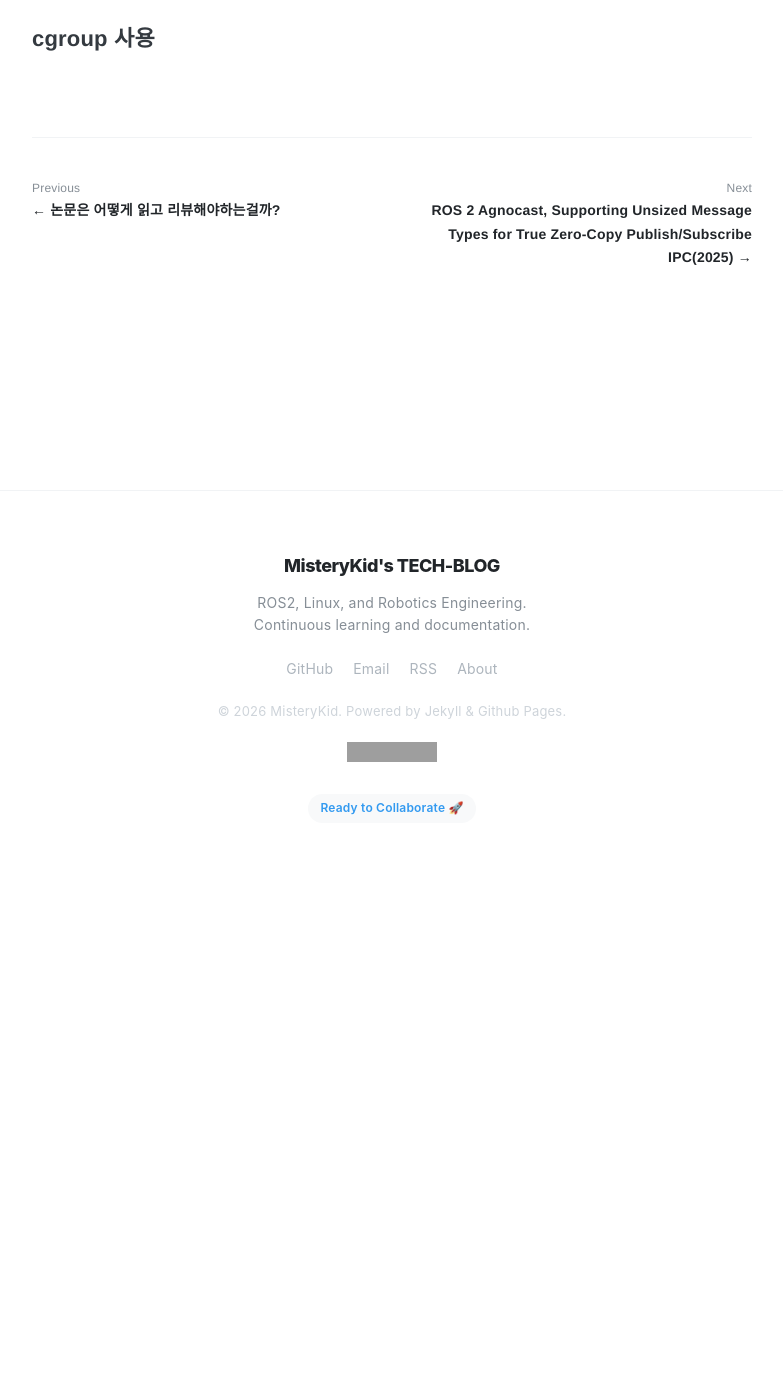
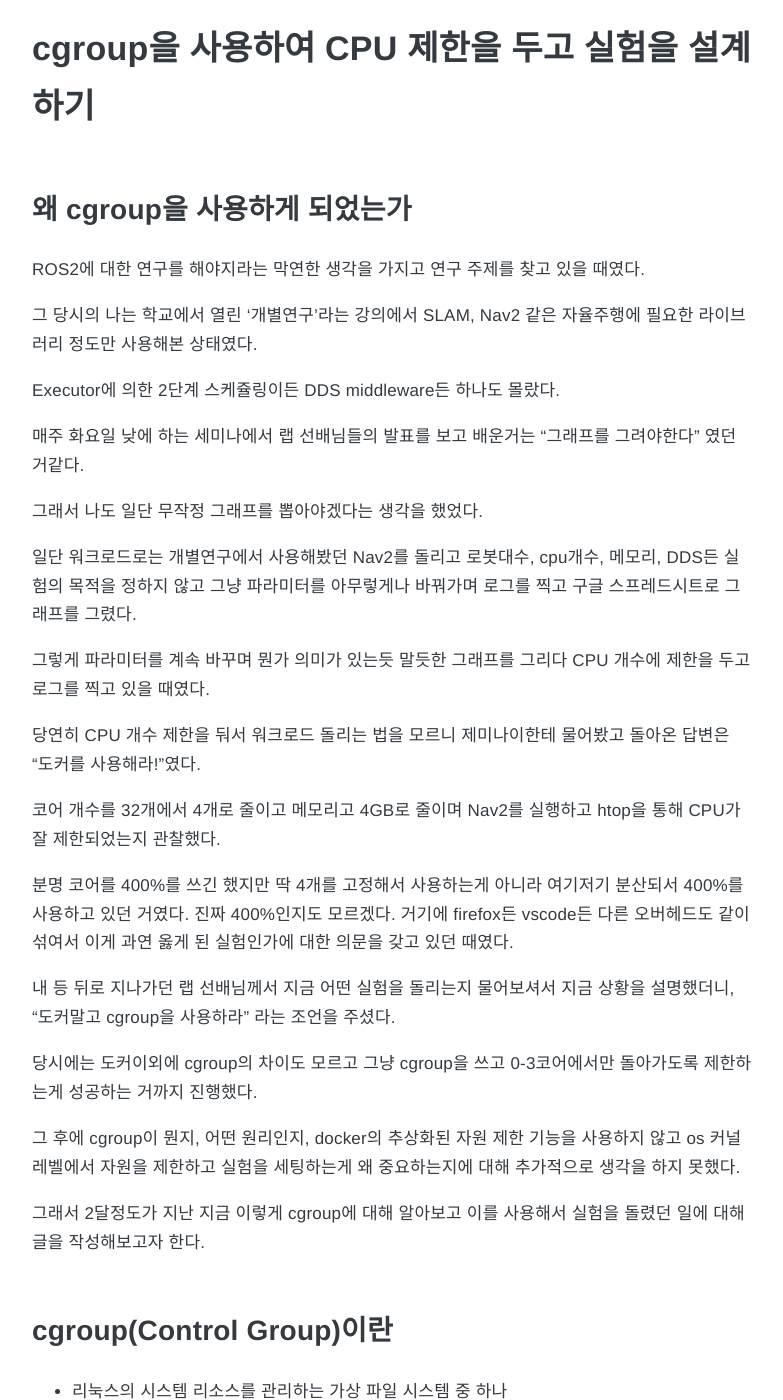
Before and after one commit to MisteryKid/MisteryKid.github.io, a Jekyll site: the page built from _posts/Study/2026-01-27-cgroup.md, in a window 1280 px wide and 1400 px high, scrolled down 276 px. Shown: the whole window, without its empty margins (248-1031 px from the left). Built offline with Jekyll 4.4.1, drawn with Linux system fonts in a browser that asks for light colours; before the commit the page ends 1159 px from its top, so only the background shows below that; some of the changed text lies outside the part shown; grey boxes are pictures that could not be loaded.

Commit message:
add cgroupt study background

```diff
--- a/_posts/Study/2026-01-27-cgroup.md
+++ b/_posts/Study/2026-01-27-cgroup.md
@@ -6,5 +6,41 @@ category: Study
 layout: post
 ---
 
+# cgroup을 사용하여 CPU 제한을 두고 실험을 설계하기
 
-### cgroup 사용
+## 왜 cgroup을 사용하게 되었는가
+
+ROS2에 대한 연구를 해야지라는 막연한 생각을 가지고 연구 주제를 찾고 있을 때였다.
+
+그 당시의 나는 학교에서 열린 '개별연구'라는 강의에서 SLAM, Nav2 같은 자율주행에 필요한 라이브러리 정도만 사용해본 상태였다.
+
+Executor에 의한 2단계 스케쥴링이든 DDS middleware든 하나도 몰랐다.
+
+매주 화요일 낮에 하는 세미나에서 랩 선배님들의 발표를 보고 배운거는 "그래프를 그려야한다" 였던거같다.
+
+그래서 나도 일단 무작정 그래프를 뽑아야겠다는 생각을 했었다.
+
+일단 워크로드로는 개별연구에서 사용해봤던 Nav2를 돌리고 로봇대수, cpu개수, 메모리, DDS든 실험의 목적을 정하지 않고 그냥 파라미터를 아무렇게나 바꿔가며 로그를 찍고 구글 스프레드시트로 그래프를 그렸다.
+
+그렇게 파라미터를 계속 바꾸며 뭔가 의미가 있는듯 말듯한 그래프를 그리다 CPU 개수에 제한을 두고 로그를 찍고 있을 때였다.
+
+당연히 CPU 개수 제한을 둬서 워크로드 돌리는 법을 모르니 제미나이한테 물어봤고 돌아온 답변은 "도커를 사용해라!"였다.
+
+코어 개수를 32개에서 4개로 줄이고 메모리고 4GB로 줄이며 Nav2를 실행하고 htop을 통해 CPU가 잘 제한되었는지 관찰했다.
+
+분명 코어를 400%를 쓰긴 했지만 딱 4개를 고정해서 사용하는게 아니라 여기저기 분산되서 400%를 사용하고 있던 거였다. 진짜 400%인지도 모르겠다. 거기에 firefox든 vscode든 다른 오버헤드도 같이 섞여서 이게 과연 옳게 된 실험인가에 대한 의문을 갖고 있던 때였다.
+
+내 등 뒤로 지나가던 랩 선배님께서 지금 어떤 실험을 돌리는지 물어보셔서 지금 상황을 설명했더니, "도커말고 cgroup을 사용하라" 라는 조언을 주셨다.
+
+당시에는 도커이외에 cgroup의 차이도 모르고 그냥 cgroup을 쓰고 0-3코어에서만 돌아가도록 제한하는게 성공하는 거까지 진행했다.
+
+그 후에 cgroup이 뭔지, 어떤 원리인지, docker의 추상화된 자원 제한 기능을 사용하지 않고 os 커널 레벨에서 자원을 제한하고 실험을 세팅하는게 왜 중요하는지에 대해 추가적으로 생각을 하지 못했다.
+
+그래서 2달정도가 지난 지금 이렇게 cgroup에 대해 알아보고 이를 사용해서 실험을 돌렸던 일에 대해 글을 작성해보고자 한다.
+
+## cgroup(Control Group)이란
+
+- 리눅스의 시스템 리소스를 관리하는 가상 파일 시스템 중 하나
+- PID를 그룹화하여 프로세스가 사용하는 시스템 리소스를 제한, 격리, 모니터링하는 **리눅스 커널 기능**
+
+(공부 중)
```
